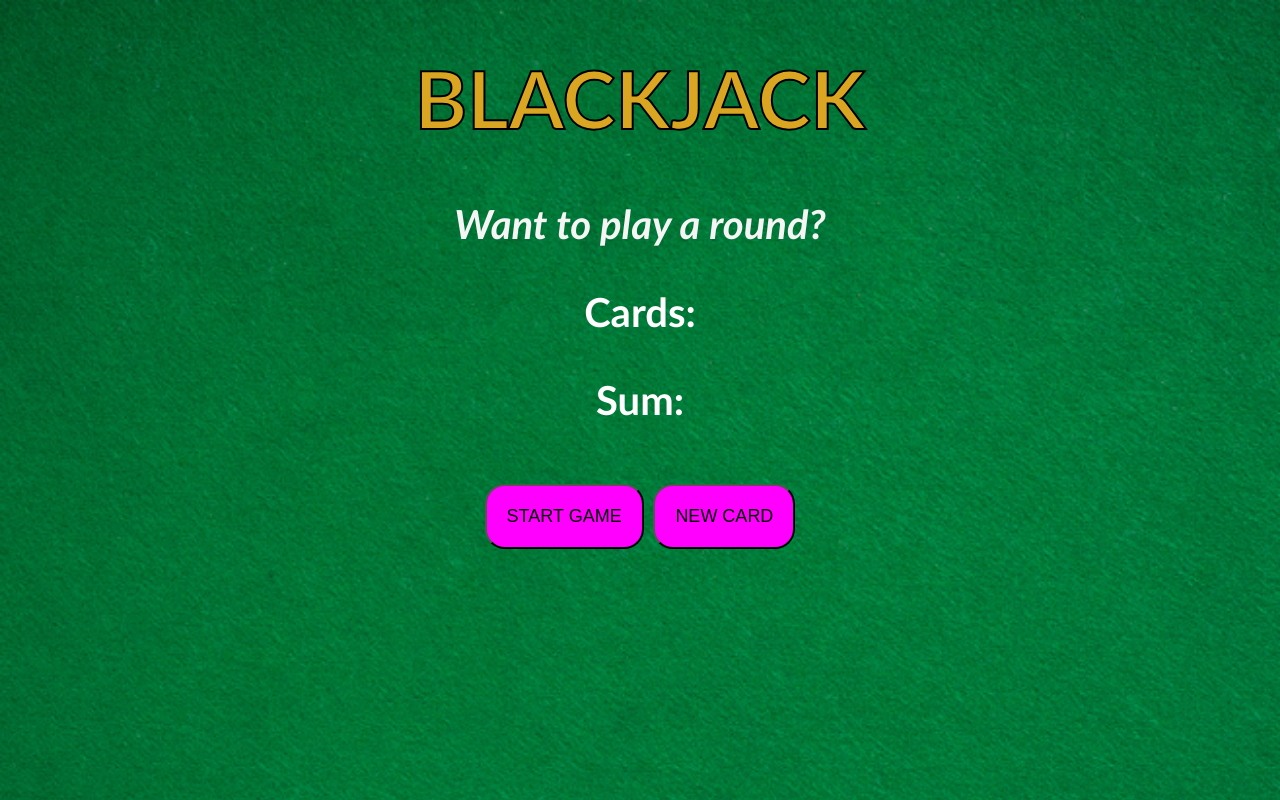
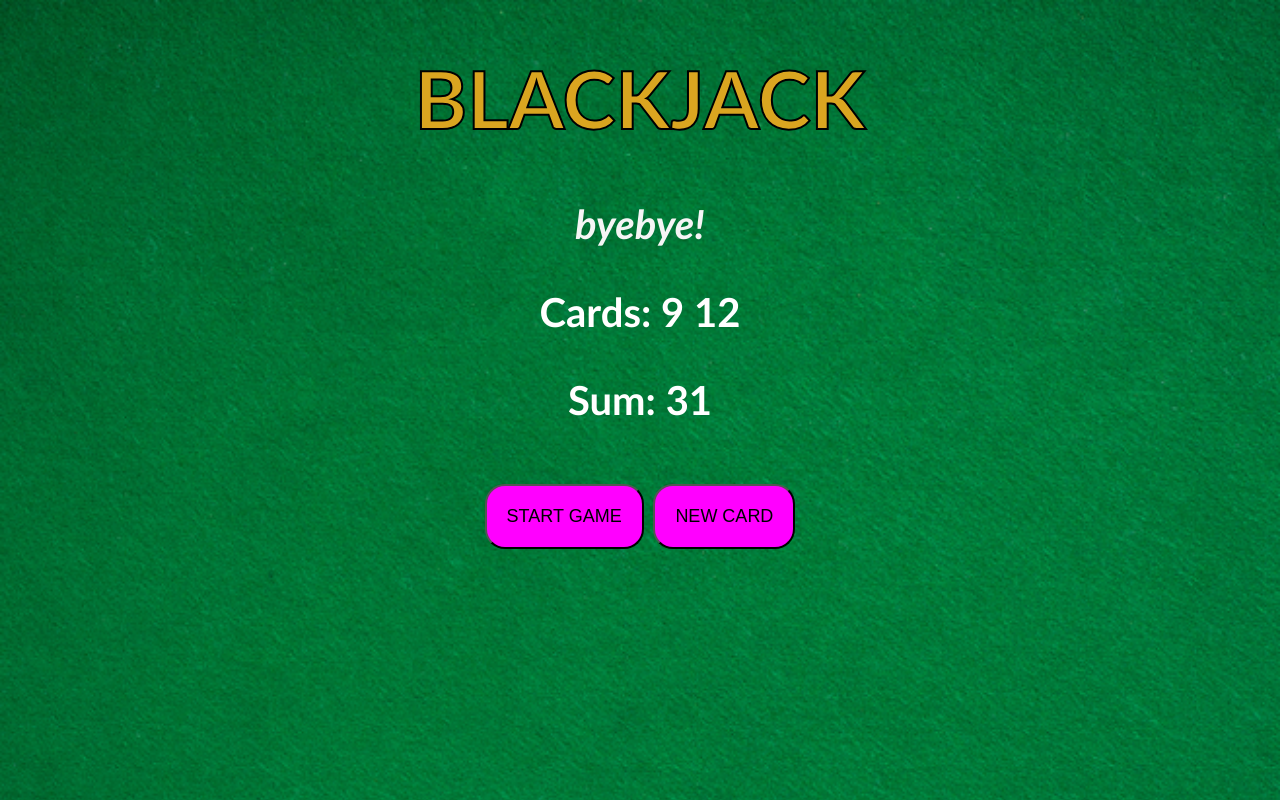
Before and after one commit to MelchardSimeon/a-blackjack-game, a plain HTML site: page index.html in a window 1280 px wide. Both pictures are taken after a click on the button "NEW CARD". Drawn offline with Linux system fonts and the light colour scheme.

Commit message:
create new card function

```diff
--- a/index.html
+++ b/index.html
@@ -14,7 +14,7 @@
     <p id="message-el">Want to play a round?</p>
     <p class="cards-el">Cards: </p>
     <p id="sum-el">Sum: </p>
-    <div>
+    <div class="buttons">
         <button id="startButton">START GAME</button>
         <button id="new-card-button">NEW CARD</button>
     </div>
--- a/main.js
+++ b/main.js
@@ -2,6 +2,7 @@
 let startButton = document.getElementById("startButton").addEventListener("click", startGame);
 let firstCard = 9;
 let secondCard = 12;
+
 let sum = firstCard + secondCard;
 let hasBlackJack = false;
 let isAlive = true;
@@ -13,6 +14,8 @@ let newCardButton = document.getElementById("new-card-button").addEventListener(
 
 
 function startGame() {
+    cardsEl.textContent = "Cards: " + firstCard + " " + secondCard
+    sumEl.textContent = "Sum: " + sum;
 
     if (sum < 21) {
         message = "Do you want to draw another card?"
@@ -24,6 +27,13 @@ function startGame() {
         isAlive = false;
     }
         messageEl.textContent = message;
-        sumEl.textContent = "Sum: " + sum;
-        cardsEl.textContent = "Cards: " + firstCard + " " + secondCard
     }
+
+
+    function newCard() {
+        let card = 10;
+        sum += card;
+        startGame()
+    }
+
+    console.log(newCardButton)
--- a/styles.css
+++ b/styles.css
@@ -4,7 +4,7 @@ body {
     font-family: 'Trebuchet MS', 'Lucida Sans Unicode', 'Lucida Grande', 'Lucida Sans', Arial, sans-serif;
     font-weight: 500;
     background-image: url(images/table.png);
-    background-size: 100%;
+    background-size: cover;
     background-repeat: no-repeat;
 }
 
```
